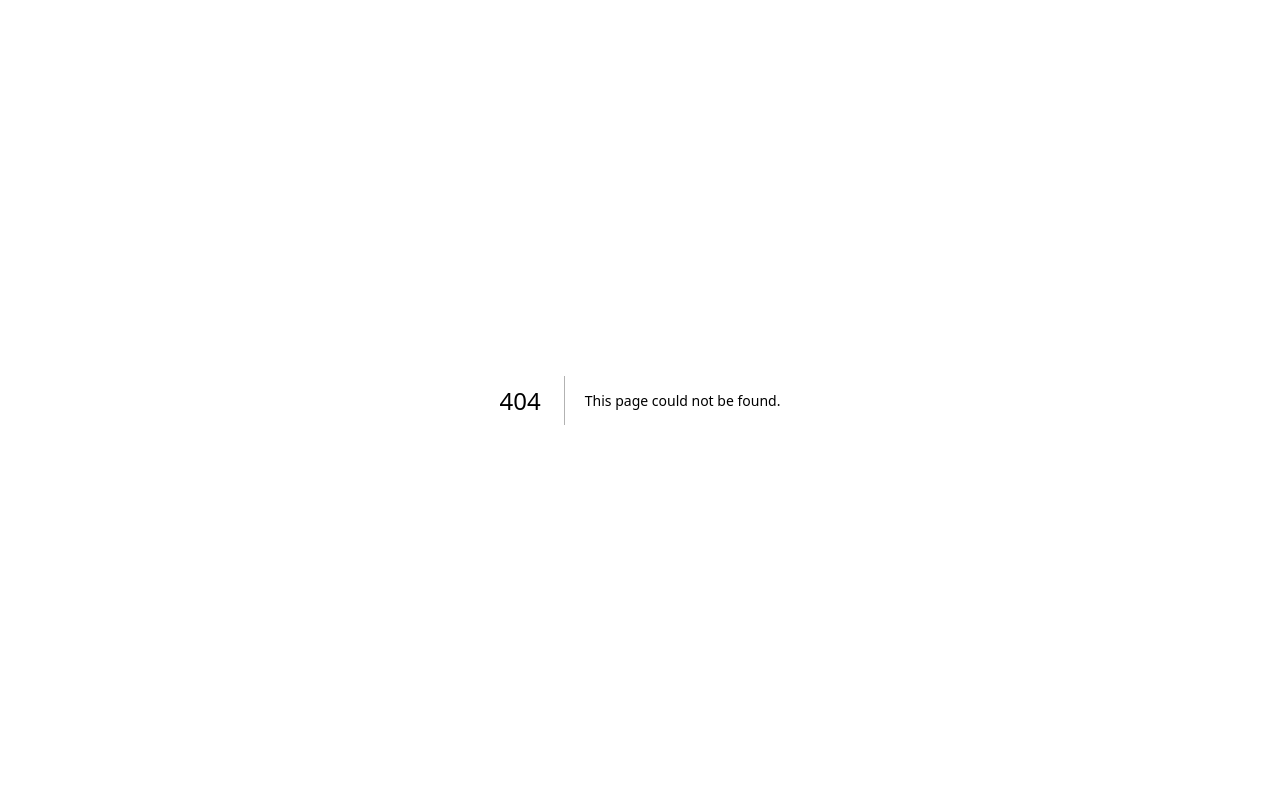
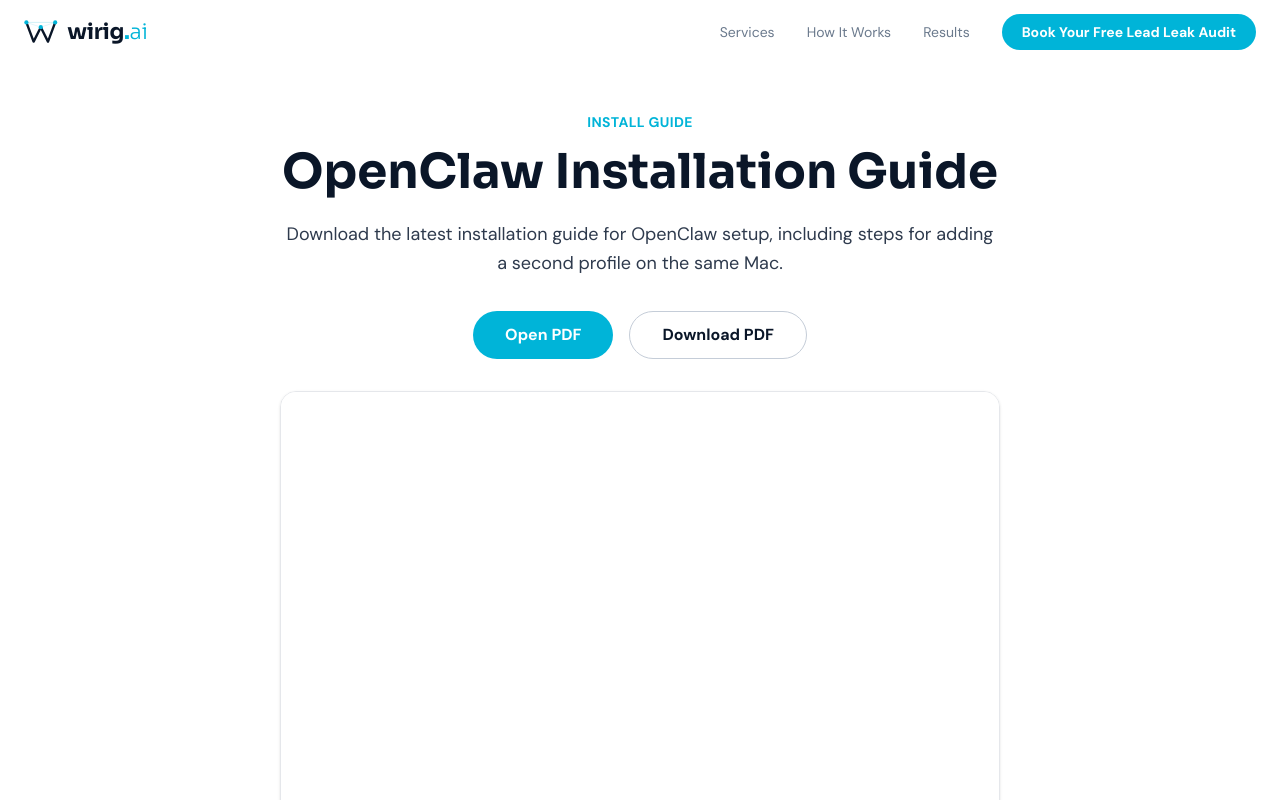
Before and after one commit to wirigc/wirig-ai, a Next.js app: page /install in a window 1280 px wide. Before the commit this address had no page. Shown: the top 800 px of the page. Built offline with nearby package versions, Linux system fonts and the light colour scheme.

Commit message:
feat: add install guide page and PDF

```diff
--- /dev/null
+++ b/src/app/install/page.tsx
@@ -0,0 +1,51 @@
+import Navigation from '@/components/Navigation';
+
+export const metadata = {
+  title: 'Install Guide | wirig.ai',
+  description: 'Download the OpenClaw installation guide.',
+};
+
+export default function InstallPage() {
+  return (
+    <>
+      <Navigation />
+      <main className="min-h-screen bg-white pt-28 pb-20">
+        <div className="max-w-3xl mx-auto px-6 text-center">
+          <p className="text-sm font-semibold tracking-wide text-teal uppercase mb-4">Install Guide</p>
+          <h1 className="font-heading text-4xl md:text-5xl font-bold text-navy mb-6">
+            OpenClaw Installation Guide
+          </h1>
+          <p className="text-lg text-gray-700 font-sans leading-relaxed mb-8">
+            Download the latest installation guide for OpenClaw setup, including steps for adding a second profile on the same Mac.
+          </p>
+
+          <div className="flex flex-col sm:flex-row gap-4 justify-center mb-8">
+            <a
+              href="/install-guide.pdf"
+              target="_blank"
+              rel="noreferrer"
+              className="inline-flex items-center justify-center h-12 px-8 rounded-full bg-teal text-white text-base font-semibold hover:bg-teal-light transition-colors"
+            >
+              Open PDF
+            </a>
+            <a
+              href="/install-guide.pdf"
+              download
+              className="inline-flex items-center justify-center h-12 px-8 rounded-full border border-gray-300 text-navy text-base font-semibold hover:bg-gray-50 transition-colors"
+            >
+              Download PDF
+            </a>
+          </div>
+
+          <div className="rounded-2xl overflow-hidden border border-gray-200 shadow-sm">
+            <iframe
+              src="/install-guide.pdf"
+              className="w-full h-[900px]"
+              title="OpenClaw Install Guide PDF"
+            />
+          </div>
+        </div>
+      </main>
+    </>
+  );
+}
```
Also changed, not shown: 1 other file (tests, documents, lock files or other folders).
